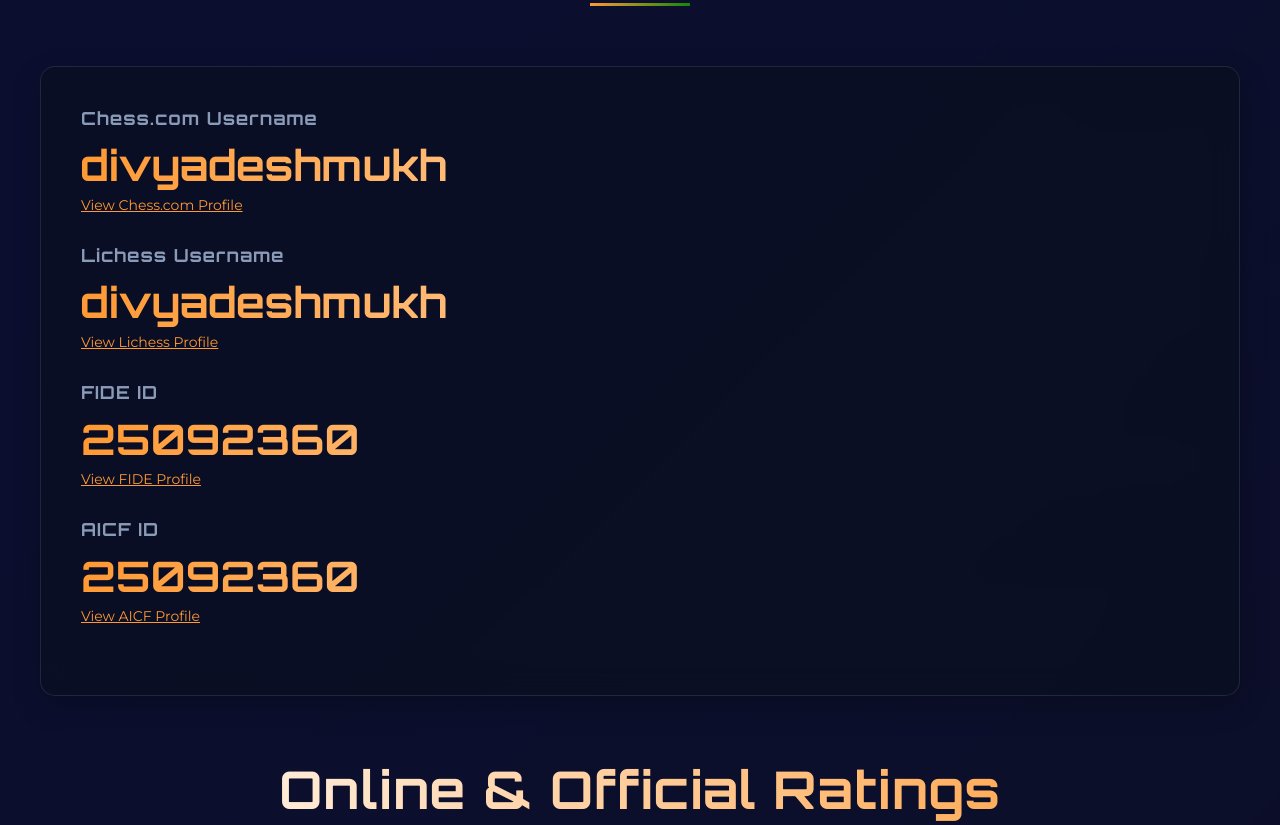
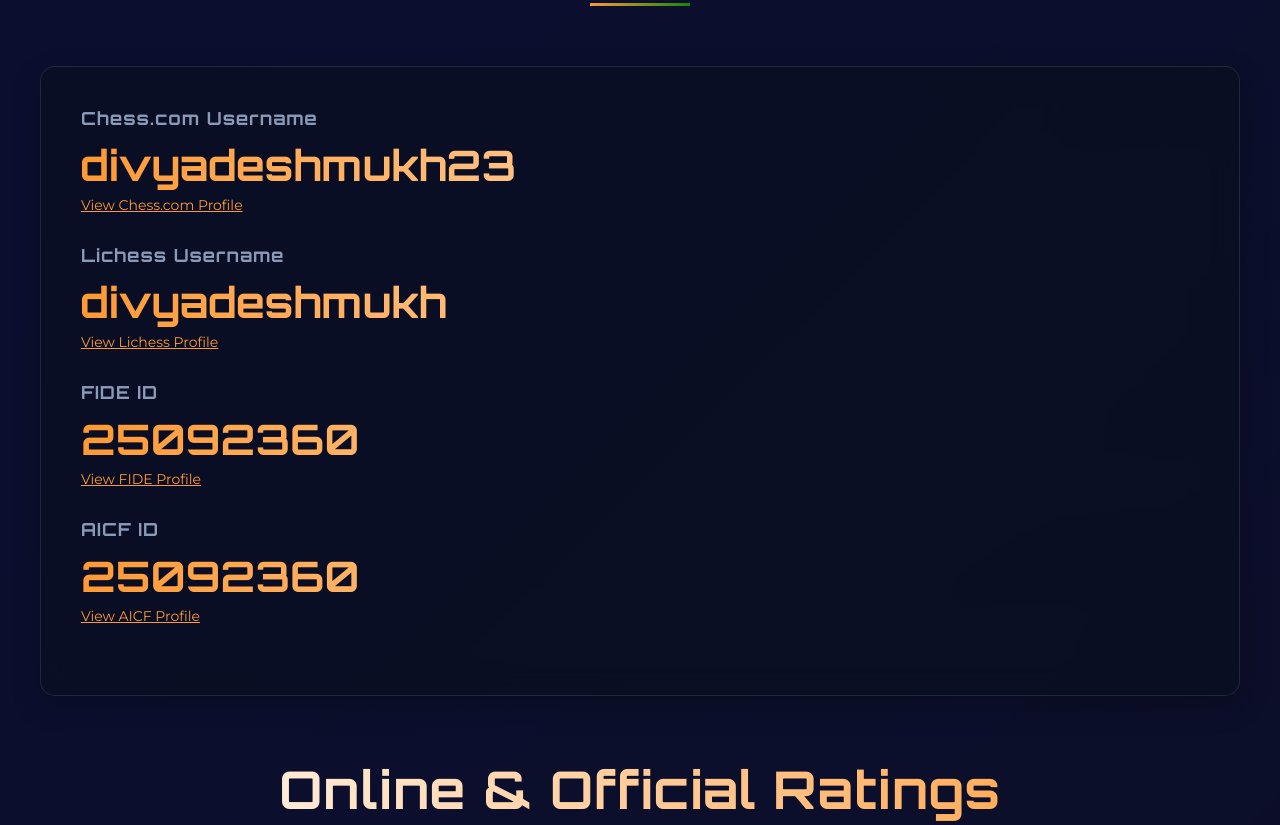
Before and after one commit to SarveshwarSenthilKumar/Divya-Deshmukh, a plain HTML site: page index.html in a window 1280 px wide. Shown: the part 5340-6165 px from the top of the page. Drawn offline with nearby package versions, Linux system fonts and the light colour scheme; no server answers.

Commit message:
Updated and linked to proper chess.com profile

```diff
--- a/index.html
+++ b/index.html
@@ -1481,8 +1481,8 @@
                 <div class="chesscom-stats glass-card">
                     <div class="stat-item">
                         <h3>Chess.com Username</h3>
-                        <div class="stat-value" id="chesscom-username">divyadeshmukh</div>
-                        <div class="stat-description"><a href="https://www.chess.com/member/divyadeshmukh" target="_blank" style="color:var(--secondary);">View Chess.com Profile</a></div>
+                        <div class="stat-value" id="chesscom-username">divyadeshmukh23</div>
+                        <div class="stat-description"><a href="https://www.chess.com/member/divyadeshmukh23" target="_blank" style="color:var(--secondary);">View Chess.com Profile</a></div>
                     </div>
                     <div class="stat-item">
                         <h3>Lichess Username</h3>
@@ -1638,7 +1638,7 @@
                     <h4>Divya Deshmukh</h4>
                     <p>Indian Chess Grandmaster, 2025 Women's World Cup Champion, and 2024 World Junior Girls Champion.</p>
                     <div class="social-links">
-                        <a href="https://www.chess.com/member/divyadeshmukh" target="_blank"><i class="fas fa-chess"></i></a>
+                        <a href="https://www.chess.com/member/divyadeshmukh23" target="_blank"><i class="fas fa-chess"></i></a>
                         <a href="https://lichess.org/@/divyadeshmukh" target="_blank"><i class="fas fa-chess-board"></i></a>
                         <a href="https://ratings.fide.com/profile/25092360" target="_blank"><i class="fas fa-globe"></i></a>
                     </div>
@@ -1663,6 +1663,7 @@
                         <li><a href="https://en.wikipedia.org/wiki/Divya_Deshmukh" target="_blank">Wikipedia</a></li>
                         <li><a href="https://aicf.in/player-profile/divya-deshmukh" target="_blank">All India Chess Federation</a></li>
                         <li><a href="https://www.fide.com/players/divya-deshmukh" target="_blank">FIDE Profile</a></li>
+                        <li><a href="https://www.chess.com/players/divya-deshmukh" target="_blank">Chess.com Overview</a></li>
                     </ul>
                 </div>
             </div>
@@ -1925,7 +1926,7 @@
         // Chess.com API Integration
         async function fetchChesscomStats() {
             try {
-                const response = await fetch('https://api.chess.com/pub/player/divyadeshmukh/stats');
+                const response = await fetch('https://api.chess.com/pub/player/divyadeshmukh23/stats');
                 const data = await response.json();
                 document.getElementById('chesscom-rapid').textContent = data.chess_rapid.last.rating;
                 document.getElementById('chesscom-rapid-peak').textContent = data.chess_rapid.best.rating;
```
